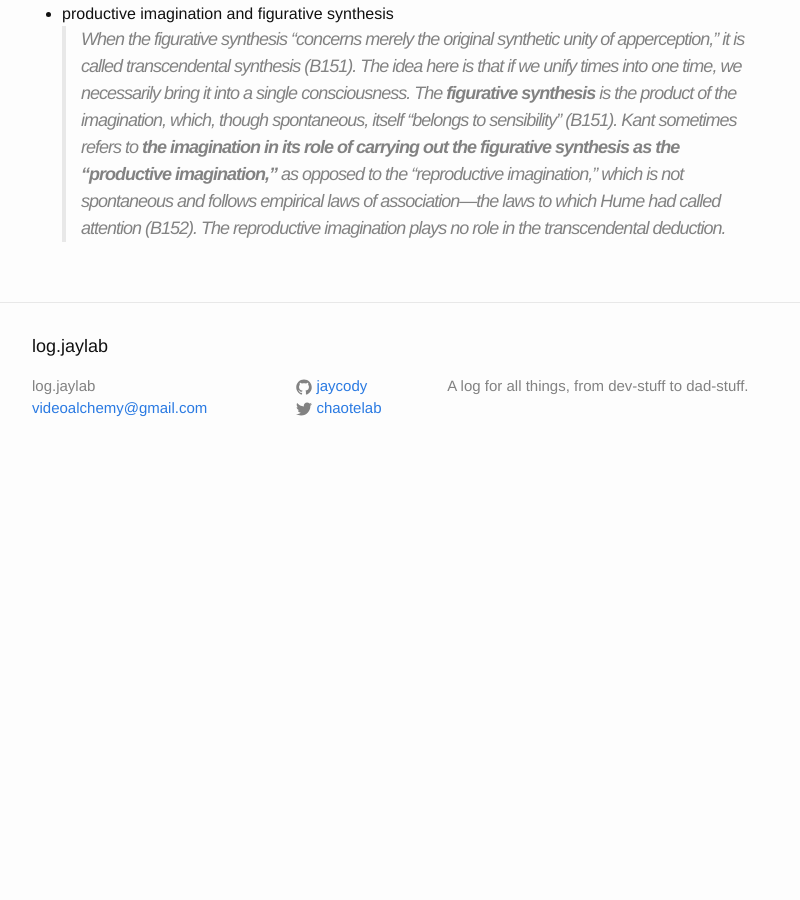
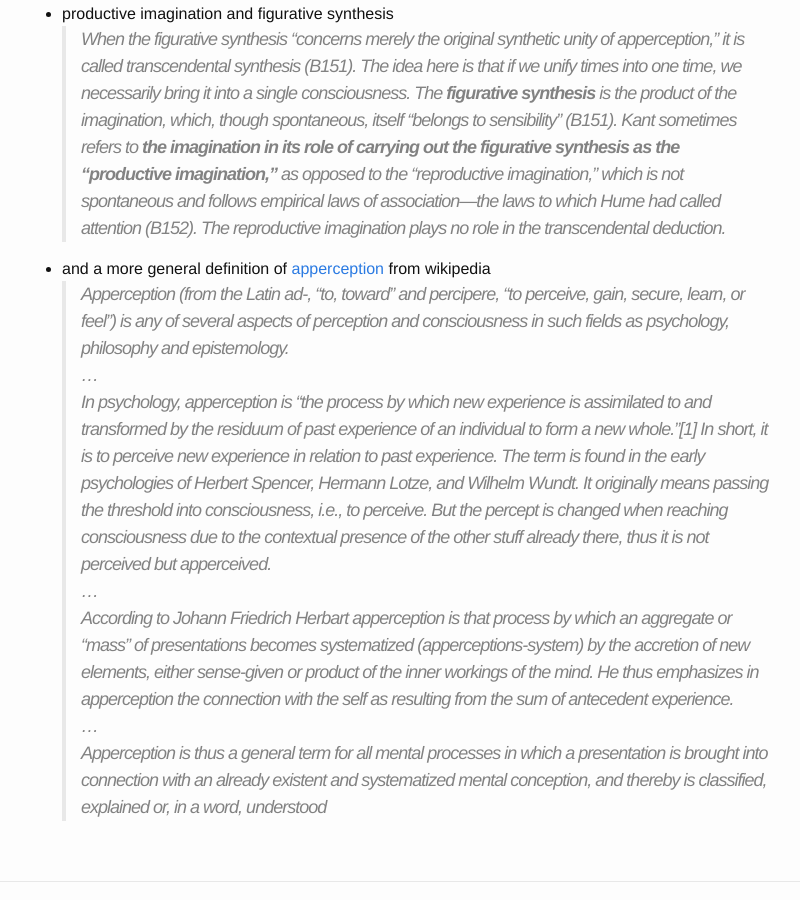
Before and after one commit to jaycody/log.jaylab, a Jekyll site: the page built from _posts/2016-06-29-kant-and-the-magic-leap.md, in a window 1280 px wide and 900 px high, scrolled down 2984 px. Shown: the whole window, without its empty margins (238-1038 px from the left). Built offline with Jekyll 4.4.1, drawn with Linux system fonts in a browser that asks for light colours; before the commit the page ends 3464 px from its top, so only the background shows below that.

Commit message:
added links to kants magic leap

```diff
--- a/_posts/2016-06-29-kant-and-the-magic-leap.md
+++ b/_posts/2016-06-29-kant-and-the-magic-leap.md
@@ -48,7 +48,7 @@
 - apperception
 > Kant calls self-presentation in general “apperception.” The term was originally coined by Leibniz. (See New Essays Concerning Human Understanding, where **“apperceptions” are perceptions of perceptions**, whose absence explains unperceived “little perceptions” and innate ideas.)
 
-- transcendental apperception
+- [transcendental apperception](https://en.wikipedia.org/wiki/Transcendental_apperception)
 > the self-presentation that must be capable of being attached to all my presentations is called **transcendental apperception**. It is also called “original apperception,” “for it is the self-consciousness which, because it produces the presentation I think that must be capable of accompanying all other presentations and is one and the same in all consciousness, cannot be accompanied by any further presentation” (B132). A further reason for calling this kind of apperception original is that it alone among all presentations is capable of accompanying all others.
 
 - synthetic unity of apperception (aka, **the unity of synthesis in one consciousness**)
@@ -61,3 +61,12 @@
 
 - productive imagination and figurative synthesis
 > When the figurative synthesis “concerns merely the original synthetic unity of apperception,” it is called transcendental synthesis (B151). The idea here is that if we unify times into one time, we necessarily bring it into a single consciousness. The **figurative synthesis** is the product of the imagination, which, though spontaneous, itself “belongs to sensibility” (B151). Kant sometimes refers to **the imagination in its role of carrying out the figurative synthesis as the “productive imagination,”** as opposed to the “reproductive imagination,” which is not spontaneous and follows empirical laws of association—the laws to which Hume had called attention (B152). The reproductive imagination plays no role in the transcendental deduction.
+
+- and a more general definition of [apperception](https://en.wikipedia.org/wiki/Apperception) from wikipedia
+> Apperception (from the Latin ad-, "to, toward" and percipere, "to perceive, gain, secure, learn, or feel") is any of several aspects of perception and consciousness in such fields as psychology, philosophy and epistemology.
+...
+In psychology, apperception is "the process by which new experience is assimilated to and transformed by the residuum of past experience of an individual to form a new whole."[1] In short, it is to perceive new experience in relation to past experience. The term is found in the early psychologies of Herbert Spencer, Hermann Lotze, and Wilhelm Wundt. It originally means passing the threshold into consciousness, i.e., to perceive. But the percept is changed when reaching consciousness due to the contextual presence of the other stuff already there, thus it is not perceived but apperceived.
+...
+According to Johann Friedrich Herbart apperception is that process by which an aggregate or "mass" of presentations becomes systematized (apperceptions-system) by the accretion of new elements, either sense-given or product of the inner workings of the mind. He thus emphasizes in apperception the connection with the self as resulting from the sum of antecedent experience.
+...
+Apperception is thus a general term for all mental processes in which a presentation is brought into connection with an already existent and systematized mental conception, and thereby is classified, explained or, in a word, understood
```
